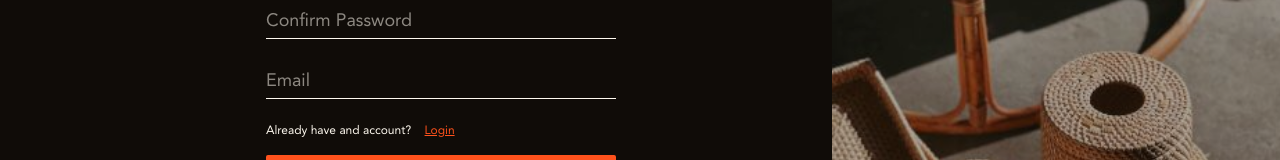
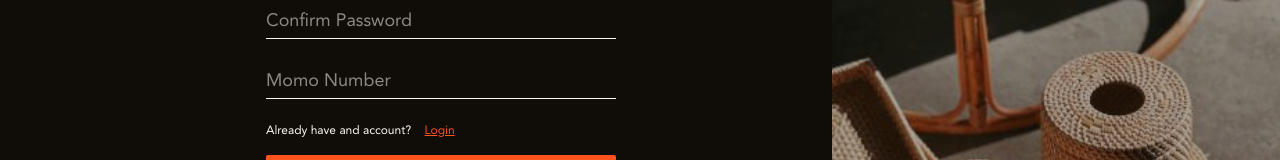
Before and after one commit to jhaeti/art-hub-local, a Next.js app in the folder frontend/: page /auth/register in a window 1280 px wide. Shown: the part 427-587 px from the top of the page. Built offline with nearby package versions, Linux system fonts and the light colour scheme.

Commit message:
Added momo number field

```diff
--- a/frontend/src/app/auth/login/styles.module.css
+++ b/frontend/src/app/auth/login/styles.module.css
@@ -53,7 +53,7 @@
 
 .form_input:focus + .form_input_label,
 .form_input:valid + .form_input_label {
-  transform: translate(0, -2rem);
+  transform: translate(0, -1.8rem);
   color: var(--color-primary);
   font-size: 1.4rem;
 }
--- a/frontend/src/app/auth/register/page.jsx
+++ b/frontend/src/app/auth/register/page.jsx
@@ -49,14 +49,9 @@ const register = () => {
           </label>
         </div>
         <div className={styles.form_control}>
-          <input
-            type="text"
-            id="email"
-            className={styles.form_input}
-            required
-          />
-          <label htmlFor="email" className={styles.form_input_label}>
-            Email
+          <input type="text" id="momo" className={styles.form_input} required />
+          <label htmlFor="momo" className={styles.form_input_label}>
+            Momo Number
           </label>
           <p className={styles.redirect}>
             Already have and account? <Link href="/auth/login">Login</Link>{" "}
--- a/frontend/src/app/auth/register/styles.module.css
+++ b/frontend/src/app/auth/register/styles.module.css
@@ -53,7 +53,7 @@
 
 .form_input:focus + .form_input_label,
 .form_input:valid + .form_input_label {
-  transform: translate(0, -2rem);
+  transform: translate(0, -1.8rem);
   color: var(--color-primary);
   font-size: 1.4rem;
 }
```
